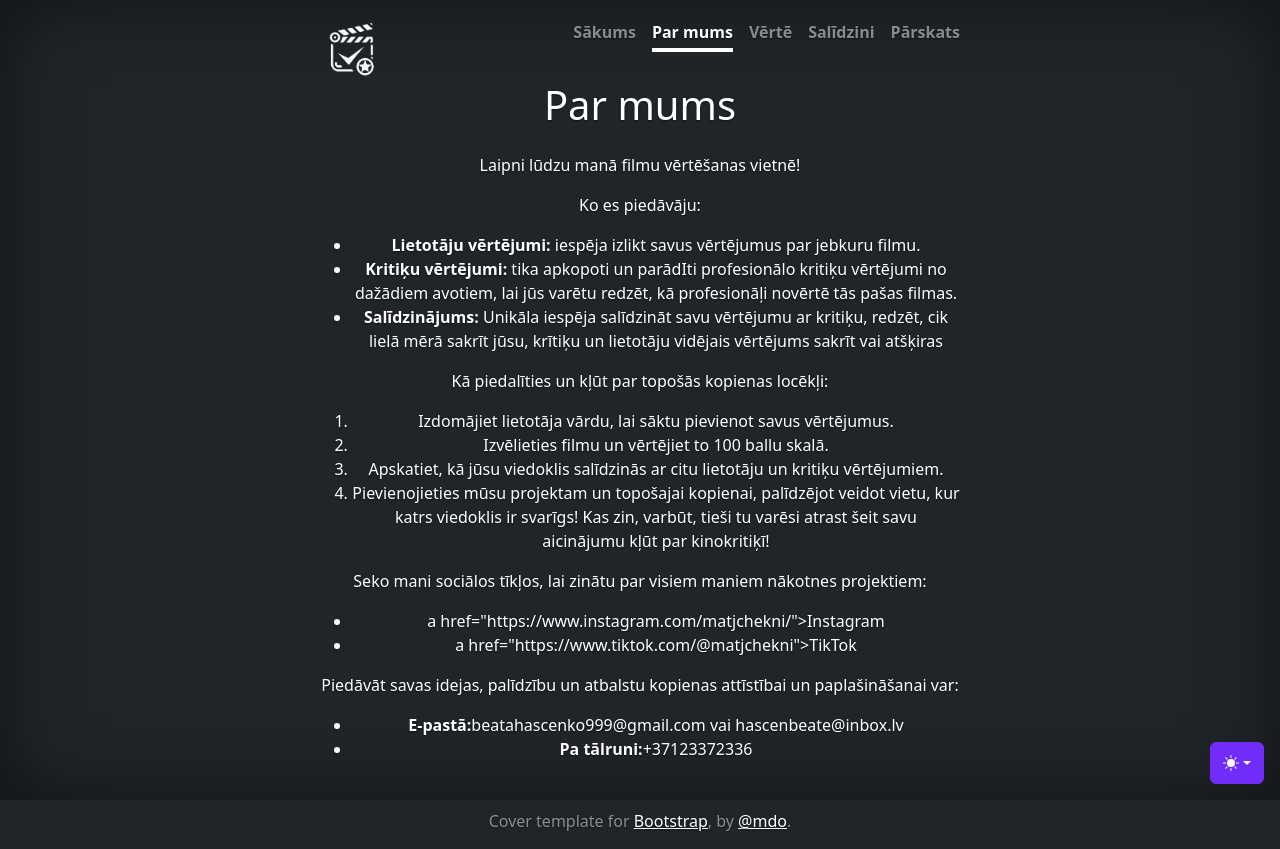
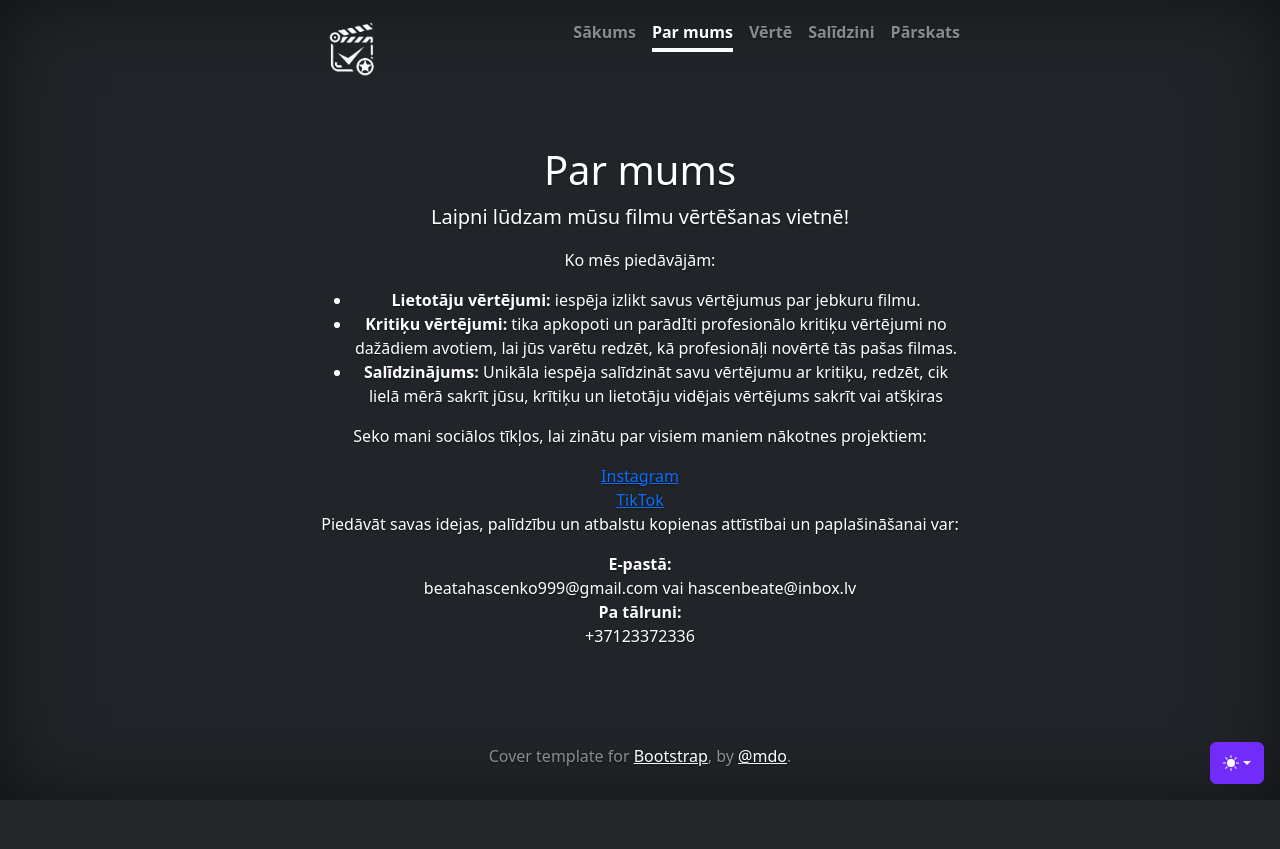
Before and after one commit to angelicintentions/project, a Flask app: page /par_mums in a window 1280 px wide. After the commit the page ends 800 px from the top, so only its background shows below. Run offline with Flask 3, Linux system fonts and the light colour scheme; some libraries are stand-ins or nearby versions.

Commit message:
par mums final changes

```diff
--- a/templates/par_mums.html
+++ b/templates/par_mums.html
@@ -4,31 +4,22 @@
 
 {% block content %}
     <h1>Par mums</h1>
-    <p class="lead"><p>Laipni lūdzu manā filmu vērtēšanas vietnē!</p>
+    <p class="lead">Laipni lūdzam mūsu filmu vērtēšanas vietnē!</p>
 
-        <p>Ko es piedāvāju:</p>
+
+    <p>Ko mēs piedāvājām:</p>
         <ul>
             <li><strong>Lietotāju vērtējumi:</strong> iespēja izlikt savus vērtējumus par jebkuru filmu.</li>
             <li><strong>Kritiķu vērtējumi:</strong> tika apkopoti un parādIti profesionālo kritiķu vērtējumi no dažādiem avotiem, lai jūs varētu redzēt, kā profesionāļi novērtē tās pašas filmas.</li>
             <li><strong>Salīdzinājums:</strong> Unikāla iespēja salīdzināt savu vērtējumu ar kritiķu, redzēt, cik lielā mērā sakrīt jūsu, krītiķu un lietotāju vidējais vērtējums sakrīt vai atšķiras </li>
         </ul>
-        <p>Kā piedalīties un kļūt par topošās kopienas locēkļi:</p>
-        <ol>
-            <li>Izdomājiet lietotāja vārdu, lai sāktu pievienot savus vērtējumus.</li>
-            <li>Izvēlieties filmu un vērtējiet to 100 ballu skalā.</li>
-            <li>Apskatiet, kā jūsu viedoklis salīdzinās ar citu lietotāju un kritiķu vērtējumiem.</li>
-            <li>Pievienojieties mūsu projektam un topošajai kopienai, palīdzējot veidot vietu, kur katrs viedoklis ir svarīgs! Kas zin, varbūt, tieši tu varēsi atrast šeit savu aicinājumu kļūt par kinokritiķī!</li>
-        </ol>
         <p>Seko mani sociālos tīkļos, lai zinātu par visiem maniem nākotnes projektiem:</p>
-        <ul>
-            <li>a href="https://www.instagram.com/matjchekni/">Instagram</a></li>
-            <li>a href="https://www.tiktok.com/@matjchekni">TikTok</li>
-        </ul>
+        <a href="https://www.instagram.com/matjchekni/">Instagram</a>
+        <a href="https://www.tiktok.com/@matjchekni">TikTok</a>
+
         <p>Piedāvāt savas idejas, palīdzību un atbalstu kopienas attīstībai un paplašināšanai var:</p>
-        <ul>
-            <li><strong>E-pastā:</strong>beatahascenko999@gmail.com vai hascenbeate@inbox.lv</li>
-            <li><strong>Pa tālruni:</strong>+37123372336</li>
-        </ul>
+        <strong>E-pastā:</strong>beatahascenko999@gmail.com vai hascenbeate@inbox.lv
+        <strong>Pa tālruni:</strong>+37123372336
     </p>
     </p>
 {% endblock %}
```
